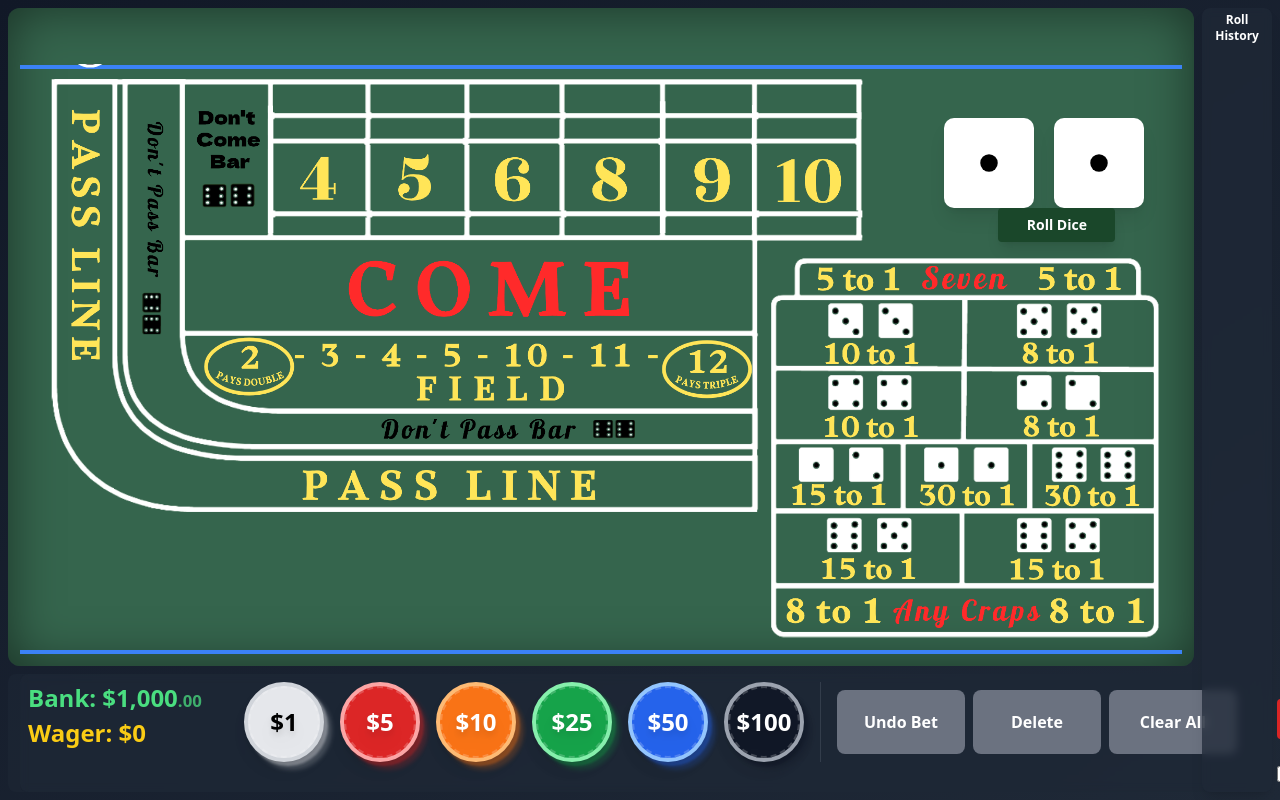
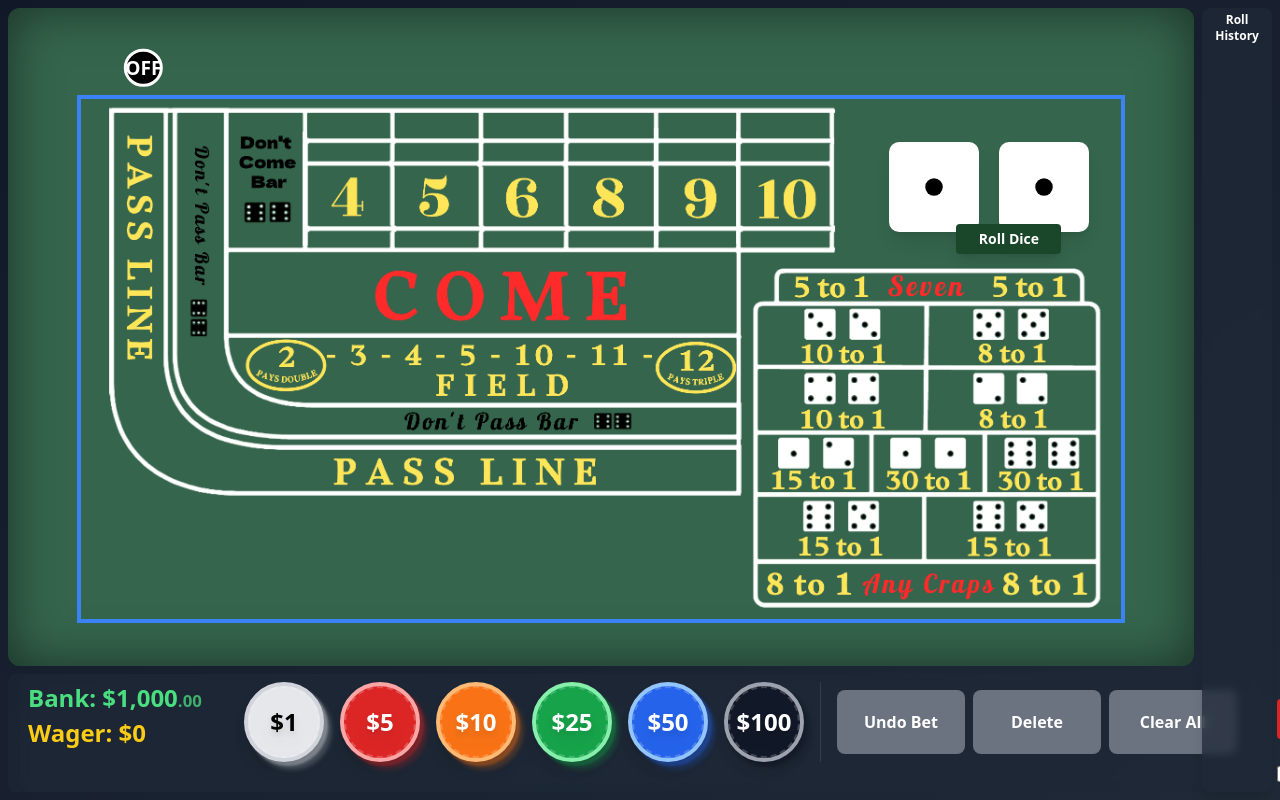
Before and after one commit to adamnelsonarcher/react-craps, a React (Create React App) app: page / in a window 1280 px wide. Built offline with nearby package versions, Linux system fonts and the light colour scheme.

Commit message:
fixed point puck

```diff
--- a/src/App.tsx
+++ b/src/App.tsx
@@ -151,9 +151,18 @@ const App: React.FC = () => {
     return bets.reduce((total, bet) => total + bet.amount, 0);
   };
 
-  const handleGameStateChange = (newIsComingOut: boolean, newPoint: number | null) => {
-    setIsComingOut(newIsComingOut);
-    setPoint(newPoint);
+  const handleGameStateChange = (isComingOut: boolean, point: number | null) => {
+    setIsComingOut(isComingOut);
+    setPoint(point);
+  };
+
+  const handleRollType = (type: 'point-made' | 'craps-out' | 'normal') => {
+    const newRoll = {
+      ...dice,
+      total: dice.die1 + dice.die2,
+      type
+    };
+    setRollHistory(prev => [newRoll, ...prev]);
   };
 
   const handleWinningAreas = (areas: WinningArea[]) => {
@@ -456,13 +465,24 @@ const App: React.FC = () => {
   return (
     <div className="h-screen w-screen bg-gradient-to-br from-gray-900 to-gray-800 overflow-hidden">
       <div className="h-full w-full flex gap-2 p-2">
-        {/* Main content area - remove flex-1 to allow shrinking */}
-        <div className="flex flex-col gap-2 min-w-0"> {/* Add min-w-0 and remove flex-1 */}
-          {/* Game board area - fills available space */}
+        <div className="flex flex-col gap-2 min-w-0">
           <div className="flex-1 bg-felt-green rounded-xl p-3 pt-14 shadow-table min-h-0 relative">
             <div className="w-full h-full flex items-center justify-center min-w-0 min-h-0 overflow-hidden">
-              <div className="w-full aspect-[2/1] relative min-w-0 min-h-0 max-w-full max-h-[calc(100vh-200px)]"
-                   style={{ maxWidth: 'calc((100vh - 200px) * 2)' }}>
+              <div className="w-full aspect-[2/1] relative min-w-0 min-h-0 max-w-full max-h-[calc(100vh-280px)]"
+                   style={{ maxWidth: 'calc((100vh - 280px) * 2)' }}>
+                <GameState
+                  isRolling={isRolling}
+                  diceTotal={dice.die1 + dice.die2}
+                  die1={dice.die1}
+                  die2={dice.die2}
+                  bets={bets}
+                  onStateChange={handleGameStateChange}
+                  onRollType={handleRollType}
+                  onWinningAreas={setWinningAreas}
+                  onRollOutcome={handleRollOutcome}
+                  onMoveBet={handleBetMovement}
+                  animatingBets={animatingBets}
+                />
                 <CrapsTable
                   ref={tableRef}
                   selectedChipValue={selectedChipValue}
@@ -509,18 +529,6 @@ const App: React.FC = () => {
                     size="large"
                   />
                 </div>
-                <GameState
-                  isRolling={isRolling}
-                  diceTotal={dice.die1 + dice.die2}
-                  die1={dice.die1}
-                  die2={dice.die2}
-                  bets={bets}
-                  onStateChange={handleGameStateChange}
-                  onRollOutcome={handleRollOutcome}
-                  onWinningAreas={handleWinningAreas}
-                  onMoveBet={handleBetMovement}
-                  animatingBets={animatingBets}
-                />
                 <ProfitDisplay
                   amount={lastProfit}
                   onComplete={() => setLastProfit(0)}
--- a/src/components/GameState.tsx
+++ b/src/components/GameState.tsx
@@ -1,4 +1,5 @@
-import React from 'react';
+import React, { useState, useEffect, useCallback } from 'react';
+import ReactDOM from 'react-dom';
 import { RollOutcome, WinningArea, BetMovement } from '../types/game';
 
 interface Bet {
@@ -29,24 +30,48 @@ interface PointMarkerProps {
 }
 
 const PointMarker: React.FC<PointMarkerProps> = ({ point, position, isOn }) => {
+  const [markerPosition, setMarkerPosition] = useState({ x: 0, y: 0 });
   const offPosition = { x: 6, y: -4 };
-  const currentPosition = isOn ? position : offPosition;
+  const currentPercentPosition = isOn ? position : offPosition;
 
-  return (
+  const updatePosition = useCallback(() => {
+    const gameBoard = document.querySelector('.aspect-\\[2\\/1\\]');
+    if (gameBoard) {
+      const rect = gameBoard.getBoundingClientRect();
+      const x = rect.left + (rect.width * currentPercentPosition.x / 100);
+      const y = rect.top + (rect.height * (currentPercentPosition.y - 2) / 100); // Add offset to bring it down
+      setMarkerPosition({ x, y });
+    }
+  }, [currentPercentPosition.x, currentPercentPosition.y]);
+
+  useEffect(() => {
+    updatePosition();
+
+    // Add resize listener
+    window.addEventListener('resize', updatePosition);
+
+    // Cleanup
+    return () => {
+      window.removeEventListener('resize', updatePosition);
+    };
+  }, [updatePosition]);
+
+  return ReactDOM.createPortal(
     <div
-      className={`absolute w-[clamp(1.75rem,3.5vw,3.5rem)] h-[clamp(1.75rem,3.5vw,3.5rem)]
+      className={`fixed w-[clamp(1.75rem,3vw,3rem)] h-[clamp(1.75rem,3vw,3rem)]
                  rounded-full flex items-center justify-center
                  border-[0.2rem] transform -translate-x-1/2 -translate-y-1/2
                  font-bold transition-all duration-1000 ease-in-out
                  ${isOn ? 'bg-white border-black text-black' : 'bg-black border-white text-white'}`}
       style={{
-        left: `${currentPosition.x}%`,
-        top: `${currentPosition.y}%`,
+        left: `${markerPosition.x}px`,
+        top: `${markerPosition.y}px`,
         fontSize: 'clamp(0.8rem, 1.6vw, 1.2rem)',
       }}
     >
       {isOn ? 'ON' : 'OFF'}
-    </div>
+    </div>,
+    document.body
   );
 };
 
```
